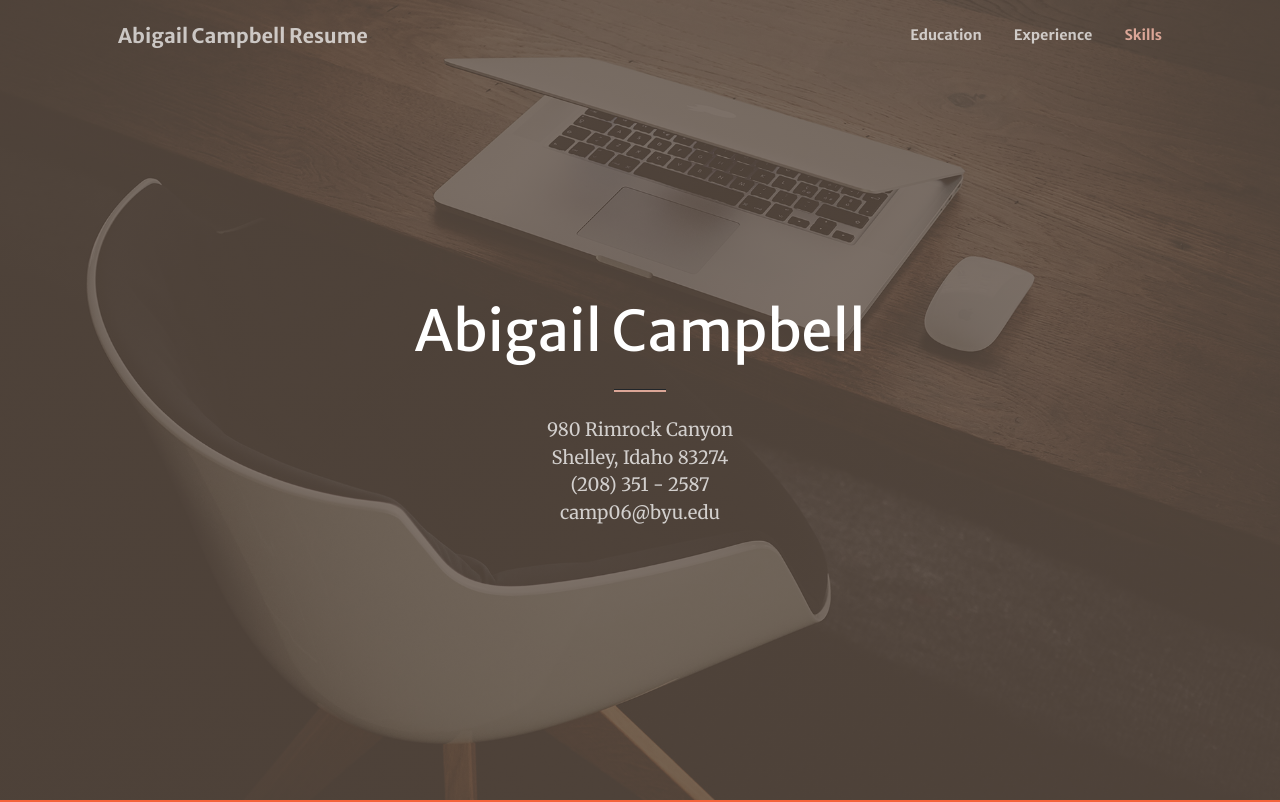
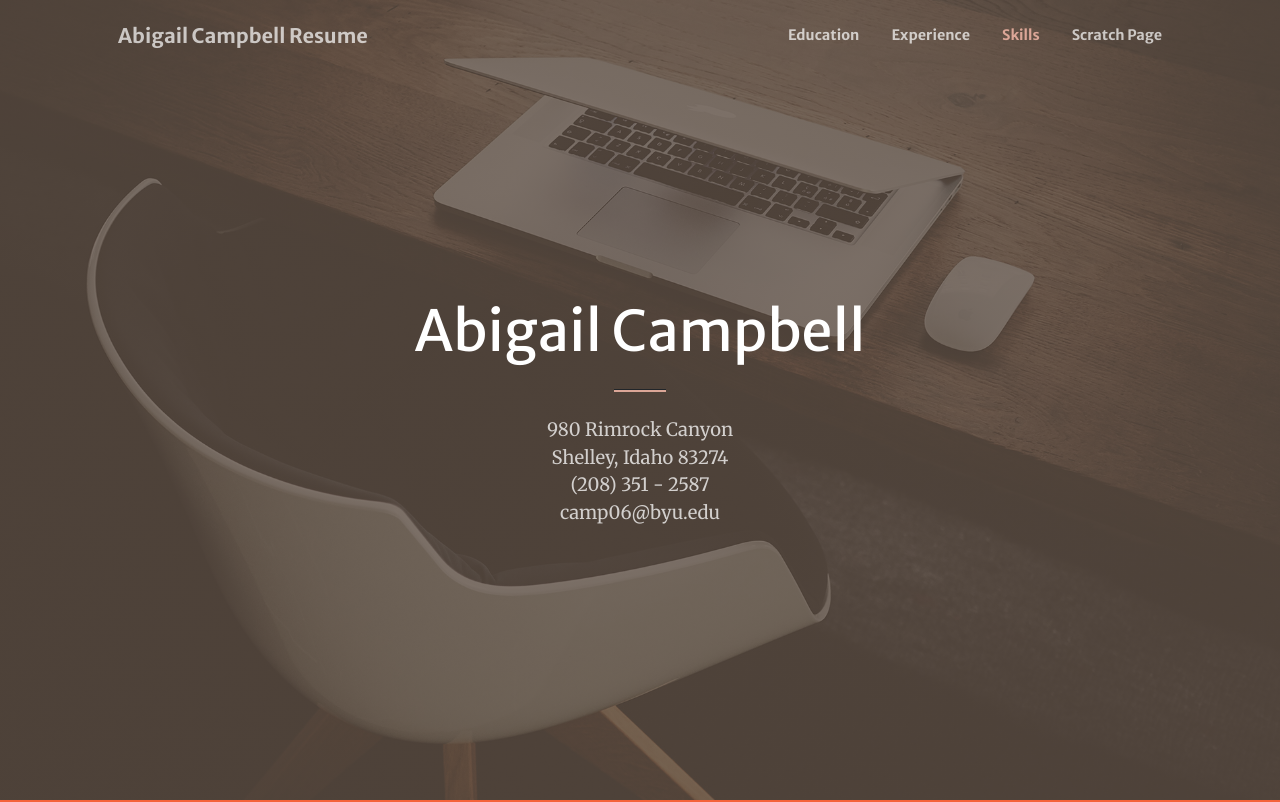
Before and after one commit to abigailjoycampbell/WebDevProject-IS201, a plain HTML site: page index.html in a window 1280 px wide. Shown: the top 802 px of the page. Drawn offline with nearby package versions, Linux system fonts and the light colour scheme; some packages are replaced by stand-ins of ours; a script that the page names is missing.

Commit message:
Add files via upload

```diff
--- a/index.html
+++ b/index.html
@@ -30,6 +30,7 @@
                         <li class="nav-item"><a class="nav-link" href="#education">Education</a></li>
                         <li class="nav-item"><a class="nav-link" href="#experience">Experience</a></li>
                         <li class="nav-item"><a class="nav-link" href="#skills">Skills</a></li>
+                        <li class="nav-item"><a class="nav-link" href="scratch.html">Scratch Page</a></li>
                     </ul>
                 </div>
             </div>
```
